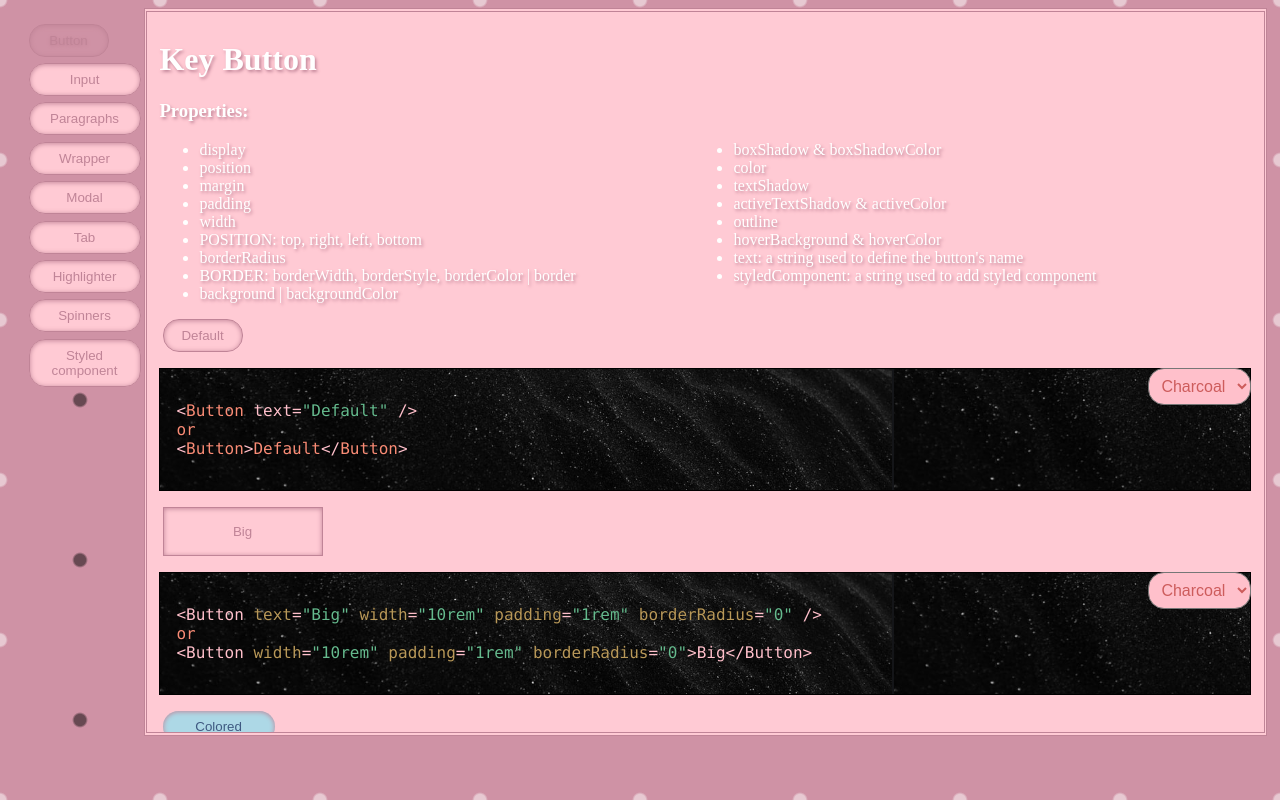
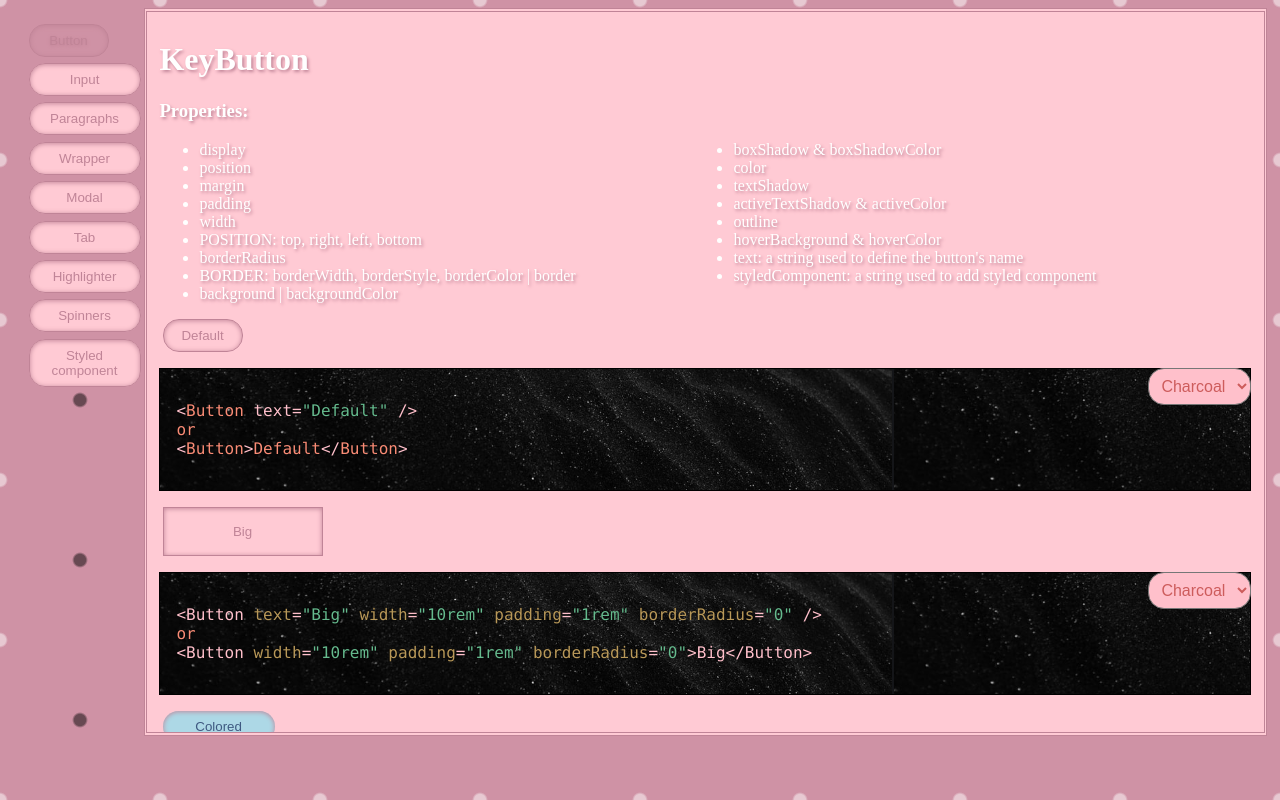
Before and after one commit to CatalinaSorina/Keys, a React (Create React App) app: page / in a window 1280 px wide. Both pictures are taken after a click on the button "Button". Built offline with nearby package versions, Linux system fonts and the light colour scheme; the HTML template or start-up script is replaced by a standard one.

Commit message:
solved eslint Story for TabContent

```diff
--- a/src/components/Story/StoryTabContent.jsx
+++ b/src/components/Story/StoryTabContent.jsx
@@ -1,31 +1,45 @@
-//@flow
+/* eslint-disable react/no-array-index-key */
+// @flow
 import React from 'react';
 import type { Node } from 'react';
 import Highlighter from '../Highlighter/Highlighter';
-import { getKey } from "../keys";
+import { getKey } from '../keys';
 
 type StoryTabContentProps = {
     keyName:string,
     keyProps:Array<string>,
-    examples:Array<{props:{},code:string}>,
+    examples:Array<{props:{}, code:string}>,
     columns:number,
     hidePropsTitle:boolean,
     children:Node,
 }
 
-const StoryTabContent = ({keyName,keyProps,examples,columns,hidePropsTitle,children}:StoryTabContentProps) => {
-    const Key=getKey(keyName);
+const StoryTabContent = ({
+ keyName, keyProps, examples, columns, hidePropsTitle, children,
+}:StoryTabContentProps) => {
+    const Key = getKey(keyName);
 
-    return <div>
-        <h1>Key {keyName}</h1>
+    return (
+      <div>
+        <h1>
+          Key
+          {keyName}
+        </h1>
         {!hidePropsTitle && <h3>Properties:</h3>}
-        <ul style={{columns:columns}}> {keyProps.map((prop,index)=><li key={`prop${index}`}>{prop}</li>)} </ul>
-        {examples && examples.map((example,index)=><div key={`example${index}`}>
+        <ul style={{ columns }}>
+          {' '}
+          {keyProps.map((prop, index) => <li key={`prop${index}`}>{prop}</li>)}
+          {' '}
+        </ul>
+        {examples && examples.map((example, index) => (
+          <div key={`example${index}`}>
             {example.props && <Key {...example.props} />}
             {example.code && <Highlighter code={example.code} />}
-        </div>)}
+          </div>
+))}
         {children}
-    </div>
-}
+      </div>
+);
+};
 
 export default StoryTabContent;
```
